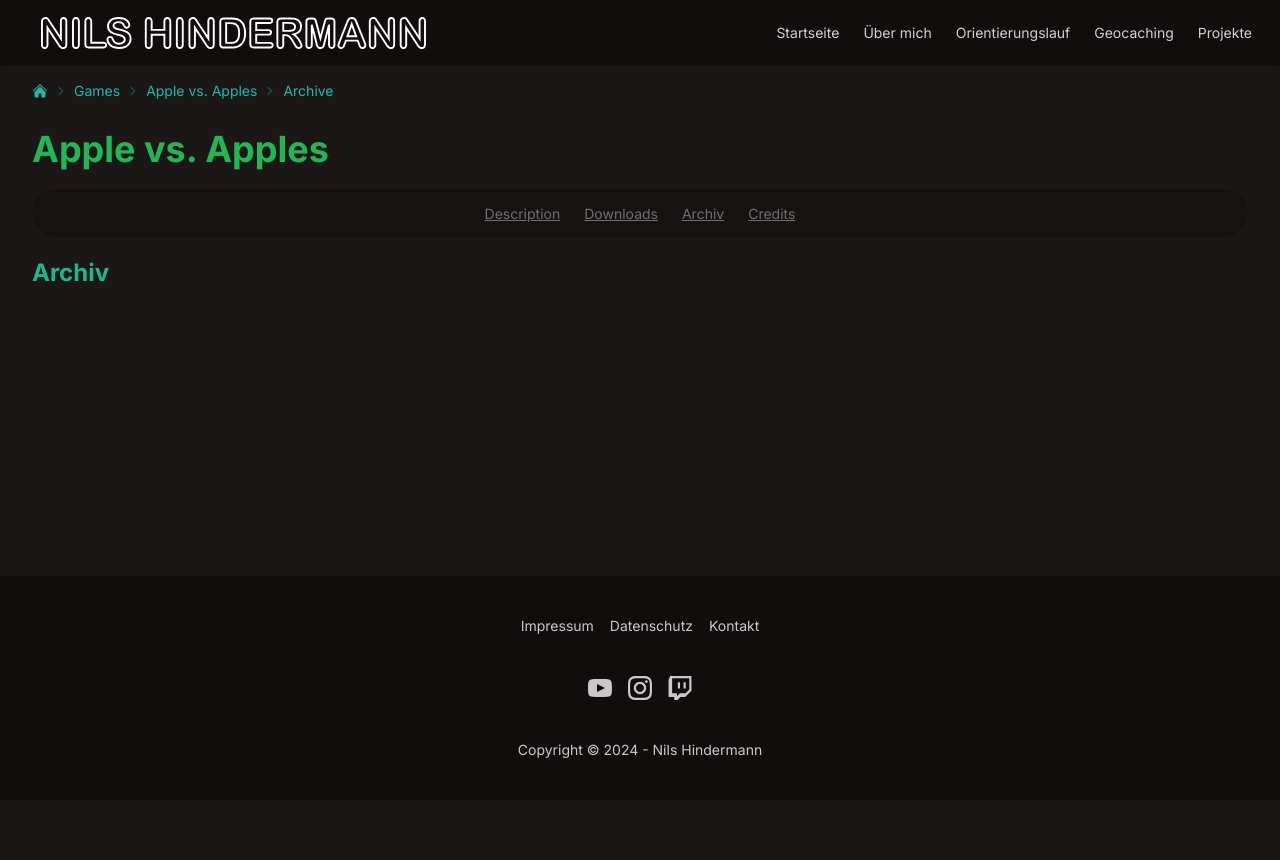
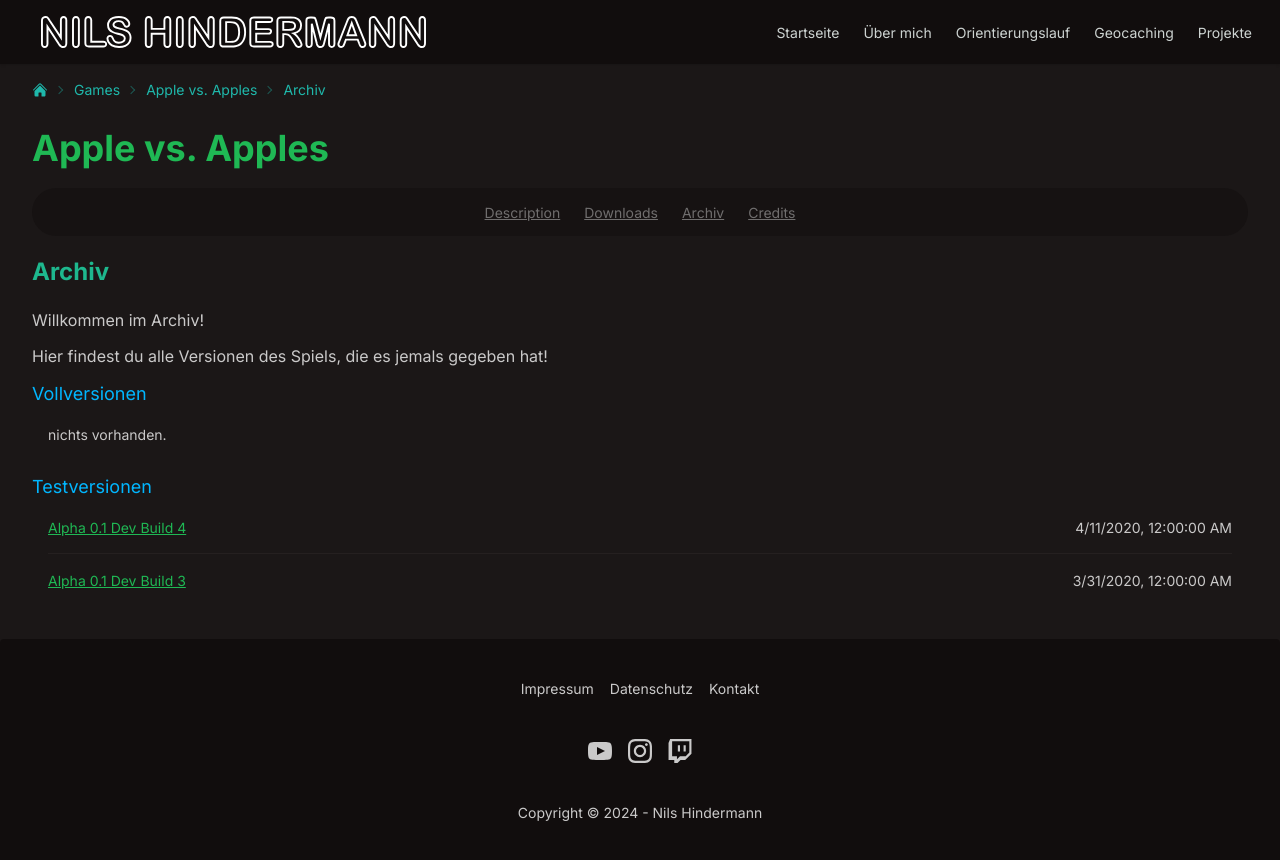
Before and after one commit to nilshindermann/nilsh.ch, a Next.js app: page /games/apple-vs-apples/archive in a window 1280 px wide. Shown: the top 860 px of the page. Before the commit the page ends 800 px from the top, so only its background shows below. Built offline with nearby package versions, Linux system fonts and the light colour scheme.

Commit message:
Content apple vs apples complete

```diff
--- a/app/(default)/games/apple-vs-apples/archive/page.tsx
+++ b/app/(default)/games/apple-vs-apples/archive/page.tsx
@@ -1,5 +1,7 @@
 import { Metadata } from 'next';
 import React, { ReactElement } from 'react';
+import { versions } from '@/data/applevsapples/versions';
+import Link from '@/components/link';
 
 export const metadata: Metadata = {
     title: 'Archiv - Apple vs. Apples - Nils Hindermann',
@@ -13,6 +15,26 @@ export default function AppleVsApplesArchivePage(): ReactElement {
     return (
         <>
             <h2>Archiv</h2>
+            <p>Willkommen im Archiv!</p>
+            <p className="mt-3">
+                Hier findest du alle Versionen des Spiels, die es jemals gegeben
+                hat!
+            </p>
+            <h3 className="text-info mt-3 text-lg">Vollversionen</h3>
+            <ul className="list">
+                <li className="list-row">nichts vorhanden.</li>
+            </ul>
+            <h3 className="text-info mt-3 text-lg">Testversionen</h3>
+            <ul className="list">
+                {versions.map((version) => (
+                    <li key={version.name} className="list-row">
+                        <div className="list-col-grow">
+                            <Link href={version.download}>{version.name}</Link>
+                        </div>
+                        <div>{version.date.toLocaleString([])}</div>
+                    </li>
+                ))}
+            </ul>
         </>
     );
 }
--- a/app/(default)/games/apple-vs-apples/downloads/page.tsx
+++ b/app/(default)/games/apple-vs-apples/downloads/page.tsx
@@ -1,6 +1,7 @@
 import { Metadata } from 'next';
 import React, { ReactElement } from 'react';
 import Link from '@/components/link';
+import { Version, versions } from '@/data/applevsapples/versions';
 
 export const metadata: Metadata = {
     title: 'Downloads - Apple vs. Apples - Nils Hindermann',
@@ -10,16 +11,10 @@ export const metadata: Metadata = {
     Einige Versionen sind noch vorhanden.`,
 };
 
-interface Version {
-    name: string;
-    url: string;
-}
-
 export default function AppleVsApplesDownloadsPage(): ReactElement {
-    const latestVersion: Version = {
-        name: 'Alpha 0.1 Dev Build 4',
-        url: 'https://github.com/nilshindermann/AppleVsApples/releases/download/Alpha-0.1-4/Apple.vs.Apples.0.1-4-Alpha.jar',
-    };
+    const latestVersion: Version = versions.toSorted(
+        (a, b) => b.date.getTime() - a.date.getTime(),
+    )[0];
 
     return (
         <>
@@ -35,7 +30,7 @@ export default function AppleVsApplesDownloadsPage(): ReactElement {
                 Die neuste Version ist: <b>{latestVersion.name}</b>
             </p>
             <p className="mb-2">
-                Du kannst sie <Link href={latestVersion.url}>hier</Link>{' '}
+                Du kannst sie <Link href={latestVersion.download}>hier</Link>{' '}
                 herunterladen.
             </p>
             <div className="divider" />
--- a/components/breadcrumbs.tsx
+++ b/components/breadcrumbs.tsx
@@ -3,14 +3,7 @@
 import React from 'react';
 import Link from '@/components/link';
 import { usePathname } from 'next/navigation';
-
-const mappings: { [key: string]: string } = {
-    games: 'Games',
-    'apple-vs-apples': 'Apple vs. Apples',
-    'catch-me-if-you-can': 'Catch Me If You Can',
-    'covid-game': 'Covid Game',
-    'drag-droppy': 'Drag Droppy',
-};
+import { mappings } from '@/data/breadcrumb_slugs';
 
 function HomeIcon(): React.ReactNode {
     return (
--- /dev/null
+++ b/data/applevsapples/versions.ts
@@ -0,0 +1,20 @@
+export interface Version {
+    name: string;
+    date: Date;
+    download: string;
+}
+
+export const versions: Array<Version> = [
+    {
+        name: 'Alpha 0.1 Dev Build 4',
+        date: new Date(2020, 4 - 1, 11),
+        download:
+            'https://github.com/nilshindermann/AppleVsApples/releases/download/Alpha-0.1-4/Apple.vs.Apples.0.1-4-Alpha.jar',
+    },
+    {
+        name: 'Alpha 0.1 Dev Build 3',
+        date: new Date(2020, 3 - 1, 31),
+        download:
+            'https://github.com/nilshindermann/AppleVsApples/releases/download/Alpha-0.1-3/Apple-vs-Apples-0.1_3-Alpha.jar',
+    },
+];
--- /dev/null
+++ b/data/breadcrumb_slugs.ts
@@ -0,0 +1,8 @@
+export const mappings: { [key: string]: string } = {
+    archive: 'Archiv',
+    games: 'Games',
+    'apple-vs-apples': 'Apple vs. Apples',
+    'catch-me-if-you-can': 'Catch Me If You Can',
+    'covid-game': 'Covid Game',
+    'drag-droppy': 'Drag Droppy',
+};
```
